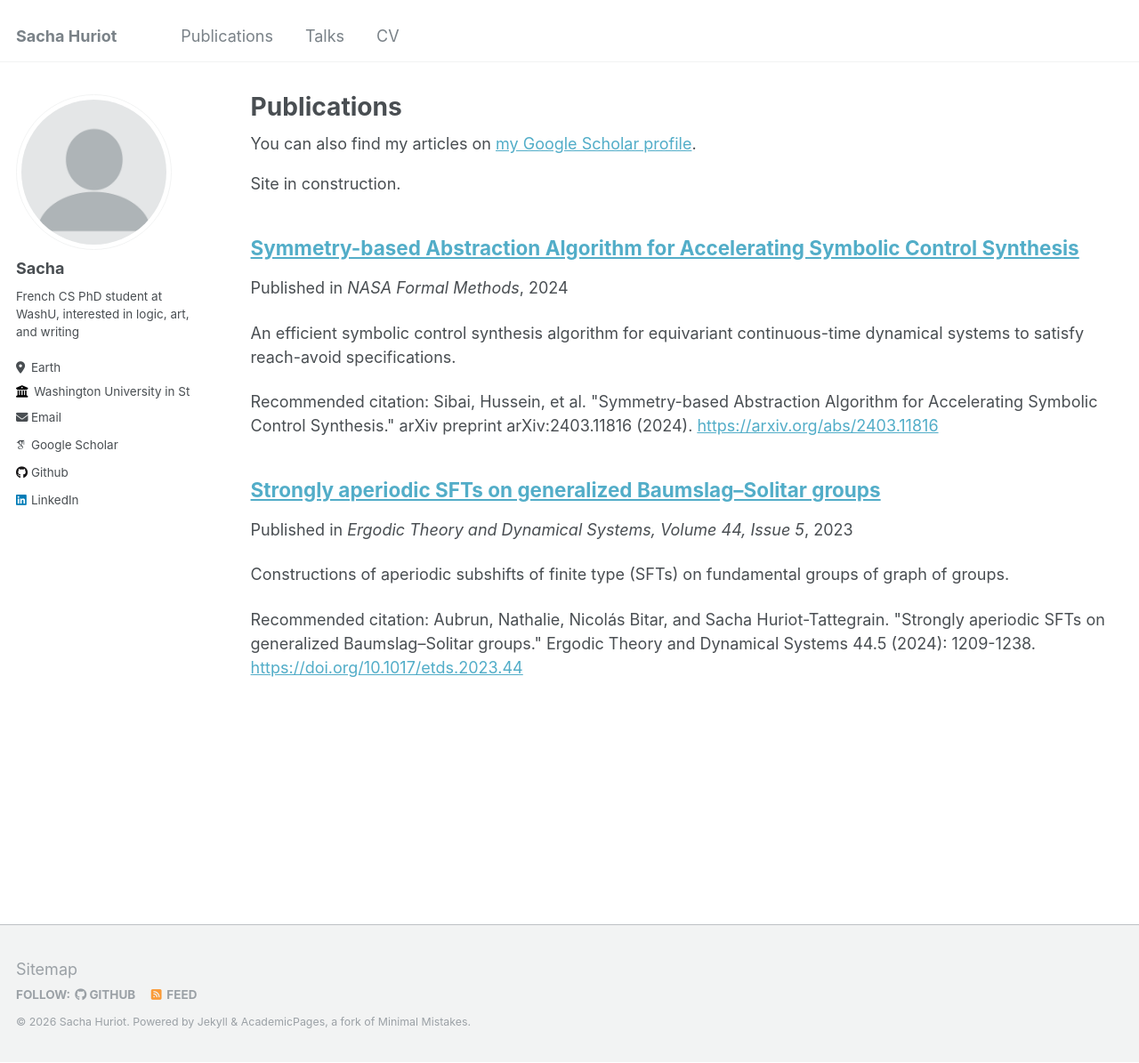
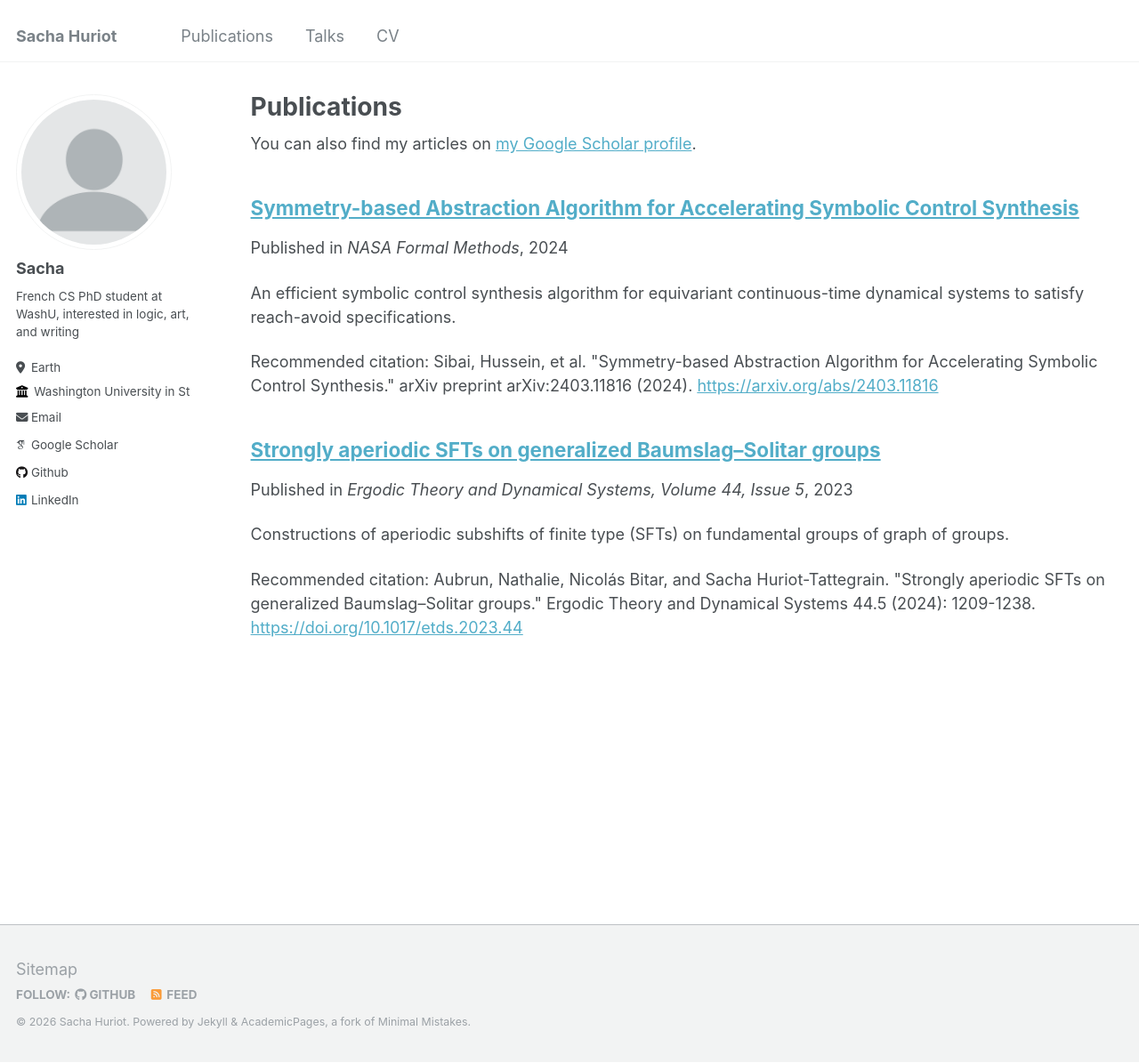
Before and after one commit to KisaraBlue/KisaraBlue.github.io, a Jekyll site: the page built from _pages/publications.md, in a window 1280 px wide and 1195 px high. Shown: the whole window at 89% size. Built offline with Jekyll 4.4.1, drawn with Linux system fonts in a browser that asks for light colours; some web fonts are replaced.

Commit message:
Update publications.md

```diff
--- a/_pages/publications.md
+++ b/_pages/publications.md
@@ -11,8 +11,6 @@ author_profile: true
 
 {% include base_path %}
 
-Site in construction.
-
 {% for post in site.publications reversed %}
   {% include archive-single.html %}
 {% endfor %}
```
